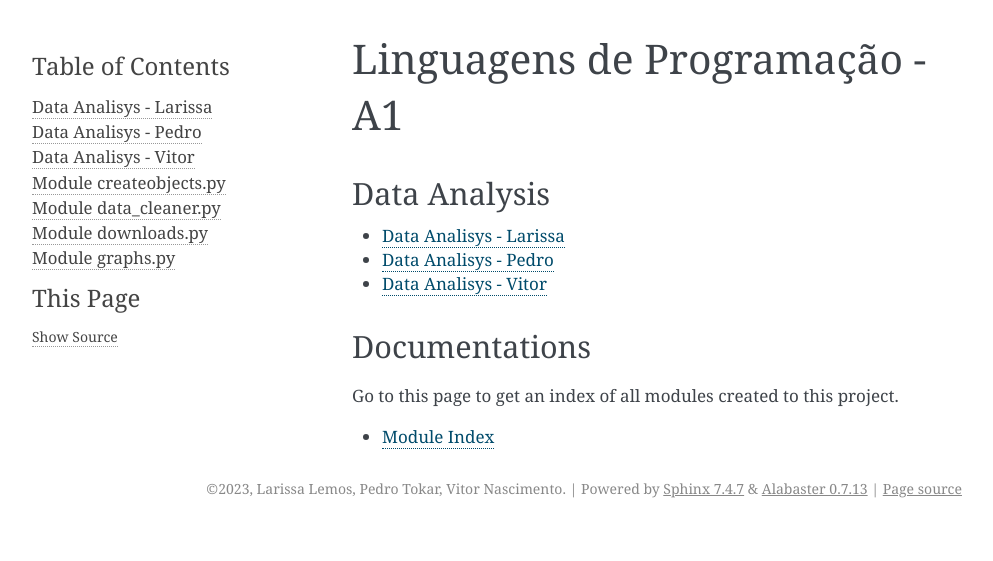
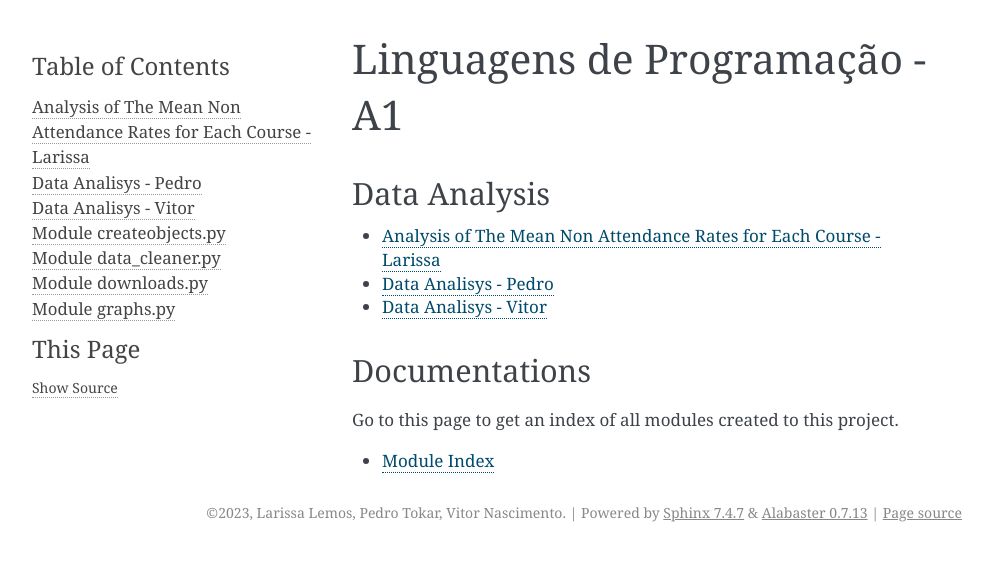
Before and after one commit to LarissaLAfonso/Trabalho_LP_A1, a Sphinx documentation site: the page built from docs/source/index.rst, in a window 1280 px wide. Shown: the top 561 px of the page, without its empty margins (148-1141 px from the left). Built offline with Sphinx 7.4.7, drawn with Linux system fonts in a browser that asks for light colours; pages that are not in the unit, such as notebooks, are missing from menus; some of the changed lines change nothing that is shown.

Commit message:
create analysis for non attendance

```diff
--- a/docs/source/data_analysis_larissa.rst
+++ b/docs/source/data_analysis_larissa.rst
@@ -1,48 +1,44 @@
 .. _data_analysis_larissa:
 
-Data Analisys - Larissa
+Analysis of The Mean Non Attendance Rates for Each Course - Larissa
 =======================
 
-Some text explaning anything
-Example:
+    I chose to analyse the mean non attendance rates by courses offered by institutions of undergraduate learning throughout Brazil.
+   The course with the highest non attendance rate is Computer Networks (pt. Redes de Computadores), with almost 37% of mean non attendance, followed by Management of Information Technologies (pt. Gestão de Tecnologia de Informação) and Social Sciences (pt. Ciências Sociais), with 36% and 33% of mean non attendance, respectively.
+   The major with the highest attendance, however, has meager 17% of mean non attendance, followed by Chemistry and Mathematics, both with a rate of 19%.
+   By that analysis one can't see any major correlations between course areas and non attendance rates. Some points worth mentioning are that majors realted to Information Technologies have non attendance rates greater than average, and that courses in Natural Sciences such as Physics, Mathematics and Chemistry seem to have fairly low non attendance rates.
 
->>> import createobjects
->>> import data_cleaner
+>>> import createobjects as co
+>>> import data_cleaner as dc
 >>> data_path = "./data/dataframes/resultados_cpc_2021.xlsx"
->>> raw_df = createobjects.load_data_as_df(data_path)
->>> df = data_cleaner.dataframe_cleaner(raw_df)
->>> createobjects.create_mean_of_general_grade(df)
-   Sigla da UF    Conceito Enade (Contínuo)
-0            AC                    1.978276
-1            AL                    1.854321
-2            AM                    1.990718
-3            AP                    1.965472
-4            BA                    2.478058
-5            CE                    2.369505
-6            DF                    3.557844
-7            ES                    3.022967
-8            GO                    2.101168
-9            MA                    1.968111
-10           MG                    2.910275
-11           MS                    2.201744
-12           MT                    1.885990
-13           PA                    1.874467
-14           PB                    2.409157
-15           PE                    2.322109
-16           PI                    2.079104
-17           PR                    2.867315
-18           RJ                    3.278528
-19           RN                    2.665535
-20           RO                    1.947105
-21           RR                    1.816065
-22           RS                    2.894011
-23           SC                    3.247607
-24           SE                    2.463977
-25           SP                    3.201814
-26           TO                    1.829220
+>>> raw_df = co.load_data_as_df(data_path)
+>>> co.create_non_attendance_df(raw_df)
+               Área de Avaliação  Taxa de Desistência Média
+21         Redes De Computadores                   0.369736
+20                Gestão De T.I.                   0.356260
+3              Ciências Sociais                    0.327488
+6                     Filosofia                    0.301489
+8                     Geografia                    0.283481
+19   Desenvolvimento De Sistemas                   0.282415
+9                      História                    0.273943
+0                 Artes Visuais                    0.271699
+11             Letras-Português                    0.268613
+18        Sistemas De Informação                   0.265365
+10               Letras - Inglês                   0.260041
+5               Educação Física                    0.234124
+1         Ciência Da Computação                    0.217040
+15                       Música                    0.205587
+4                         Design                   0.205321
+12  Letras-Português E Espanhol                    0.203880
+7                        Física                    0.202702
+13    Letras-Português E Inglês                    0.199590
+2           Ciências Biológicas                    0.197224
+14                   Matemática                    0.194282
+17                      Química                    0.189453
+16                    Pedagogia                    0.172567
 
 (This is copied from python console)
 more explaning, maybe more examples
 then the final result is:
 
-.. image:: ../../data/graphs/average_grades_states.png
+.. image:: ../../data/graphs/non_attendance.png
```
